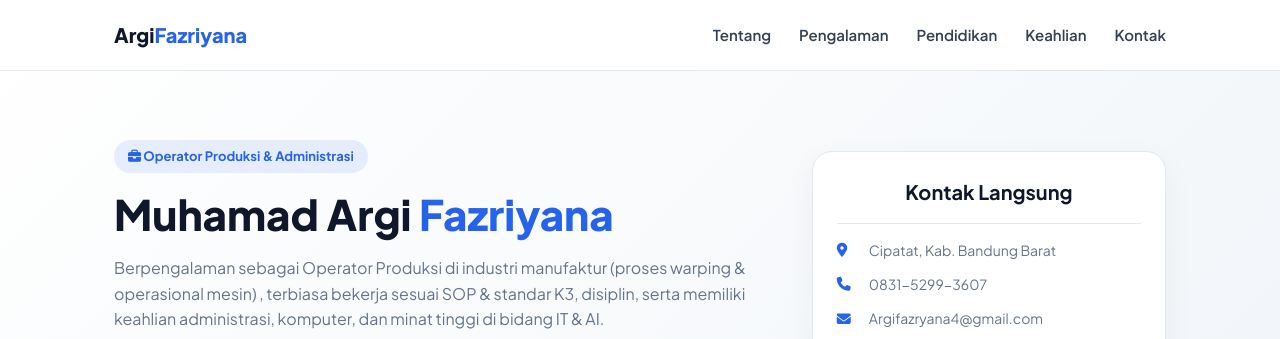
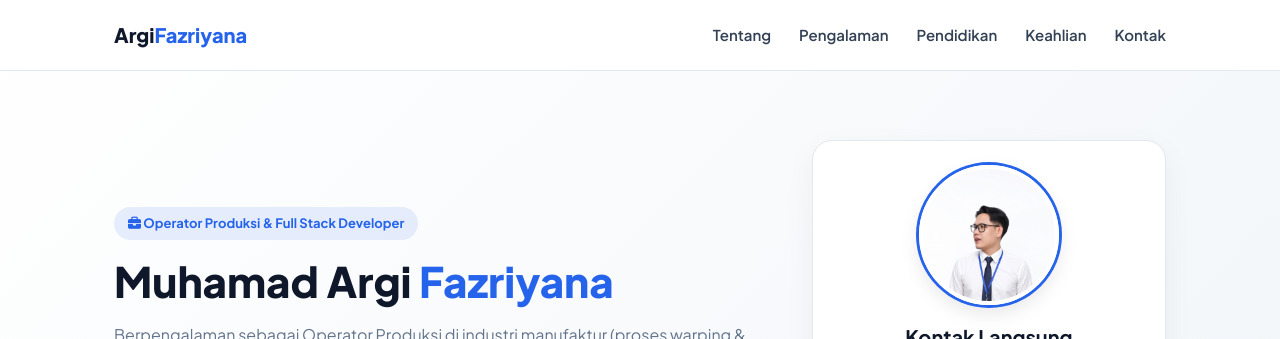
Before and after one commit to fazryannn/portfolio, a plain HTML site: page index.html in a window 1280 px wide. Shown: the top 339 px of the page. Drawn offline with Linux system fonts and the light colour scheme.

Commit message:
Menambahkab foto profile

```diff
--- a/index.html
+++ b/index.html
@@ -38,7 +38,7 @@
     <section class="hero" id="about">
         <div class="container hero-grid">
             <div class="reveal">
-                <span class="tag"><i class="fa-solid fa-briefcase"></i> Operator Produksi & Administrasi</span>
+                <span class="tag"><i class="fa-solid fa-briefcase"></i> Operator Produksi & Full Stack Developer</span>
                 <h1 class="hero-title">Muhamad Argi <span>Fazriyana</span></h1>
                 <p class="hero-subtitle">
                     Berpengalaman sebagai Operator Produksi di industri manufaktur (proses warping & operasional mesin)
@@ -52,6 +52,7 @@
             </div>
 
             <div class="profile-card reveal delay-1">
+                <img src="img/argi.jpg" alt="foto" class="foto-profile">
                 <h3>Kontak Langsung</h3>
                 <hr>
                 <div class="profile-info">
--- a/style.css
+++ b/style.css
@@ -196,6 +196,18 @@ nav {
     transform: translateY(-4px);
 }
 
+/* Foto Profil */
+.foto-profile{
+    display: block;
+    width: 140px;
+    height: 140px;
+    margin: 0 auto 16px auto;
+    border-radius: 50%;
+    object-fit: cover;
+    object-position: top;
+    border: 4px solid white;
+    box-shadow: 0 0 0 3px var(--primary), 0 8px 20px rgba(0, 0, 0, 0.1);
+}
 /* Profile Card */
 .profile-card {
     background: white;
```
